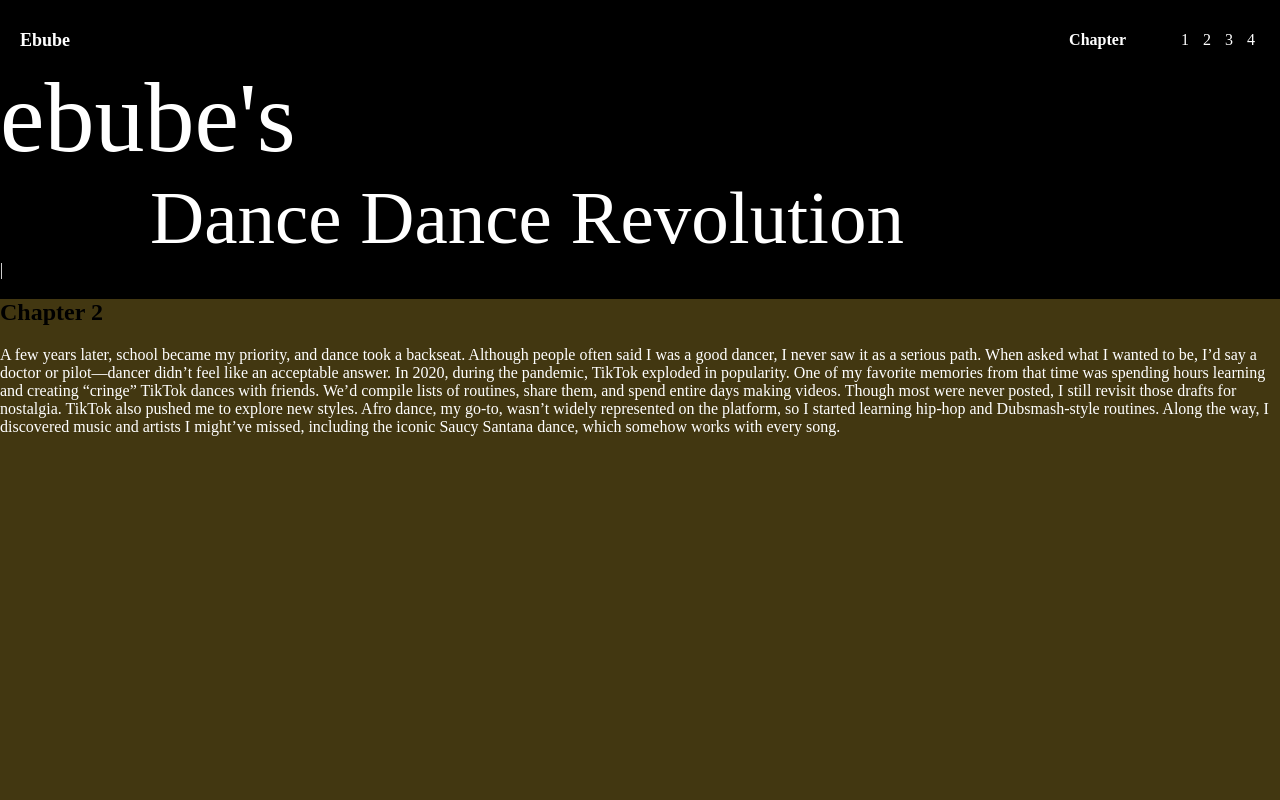
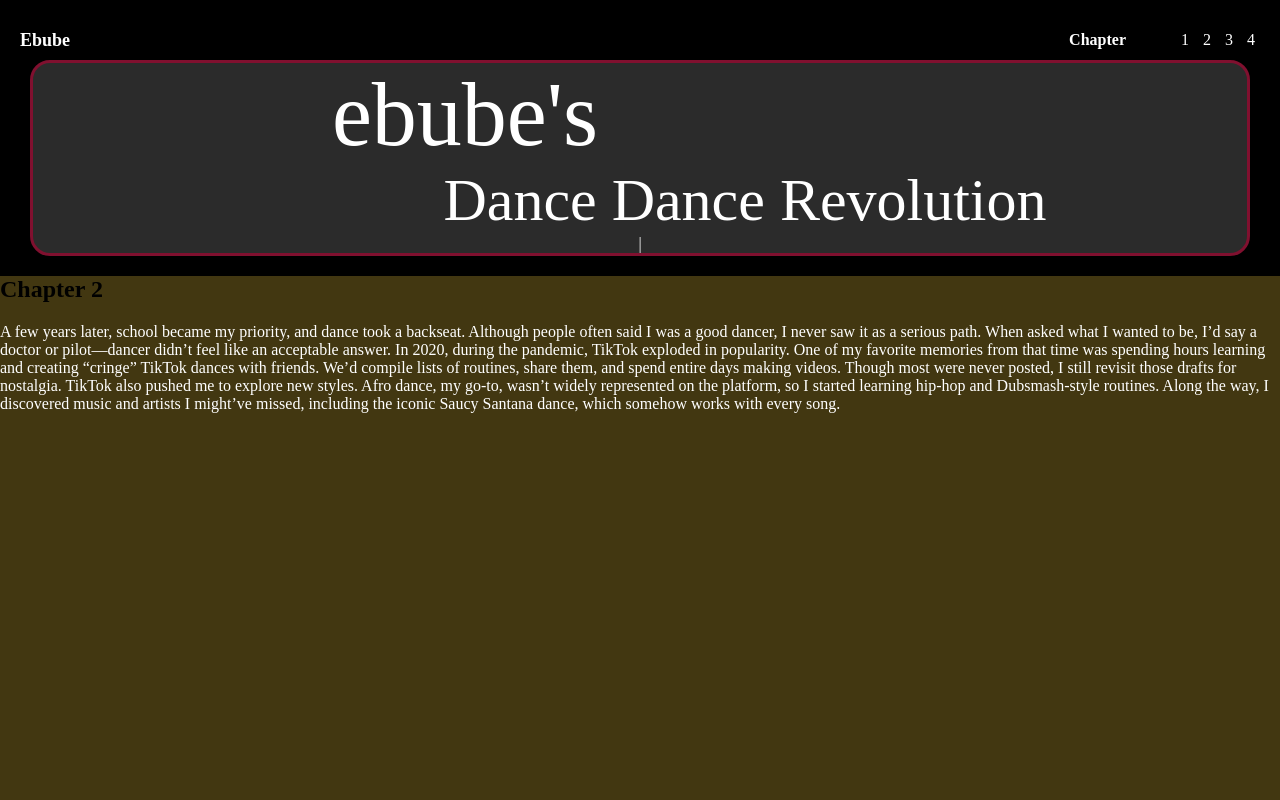
Before and after one commit to Ebubexx/Final-Project, a plain HTML site: page index.html in a window 1280 px wide. Shown: the top 800 px of the page. Drawn offline with Linux system fonts and the light colour scheme.

Commit message:
finished positioning, working on arrow now

```diff
--- a/index.html
+++ b/index.html
@@ -59,21 +59,28 @@
     display: flex;
     justify-content: center;
     align-items: center;
-    width: 75%;
+    width: 100%;
     height: 50%;
+  }
+
+  .intro-content {
+    text-align: center;
+    border: medium solid #80102F;
     border-radius: 20px;
     background-color: #2B2B2B;
-    border: medium solid #80102F;
+    margin: 0 30px;
+    /* box-shadow: 0 0 30px #880E4F; */
   }
 
   .main-title {
-    font-size: 100px;
+    font-size: 90px;
     margin-bottom: 0;
+    margin-right: 350px;
   }
 
   .subtitle {
-    font-size: 75px;
-    margin-left: 150px;
+    font-size: 60px;
+    margin-left: 210px;
     margin-top: 0;
   }
 
```
